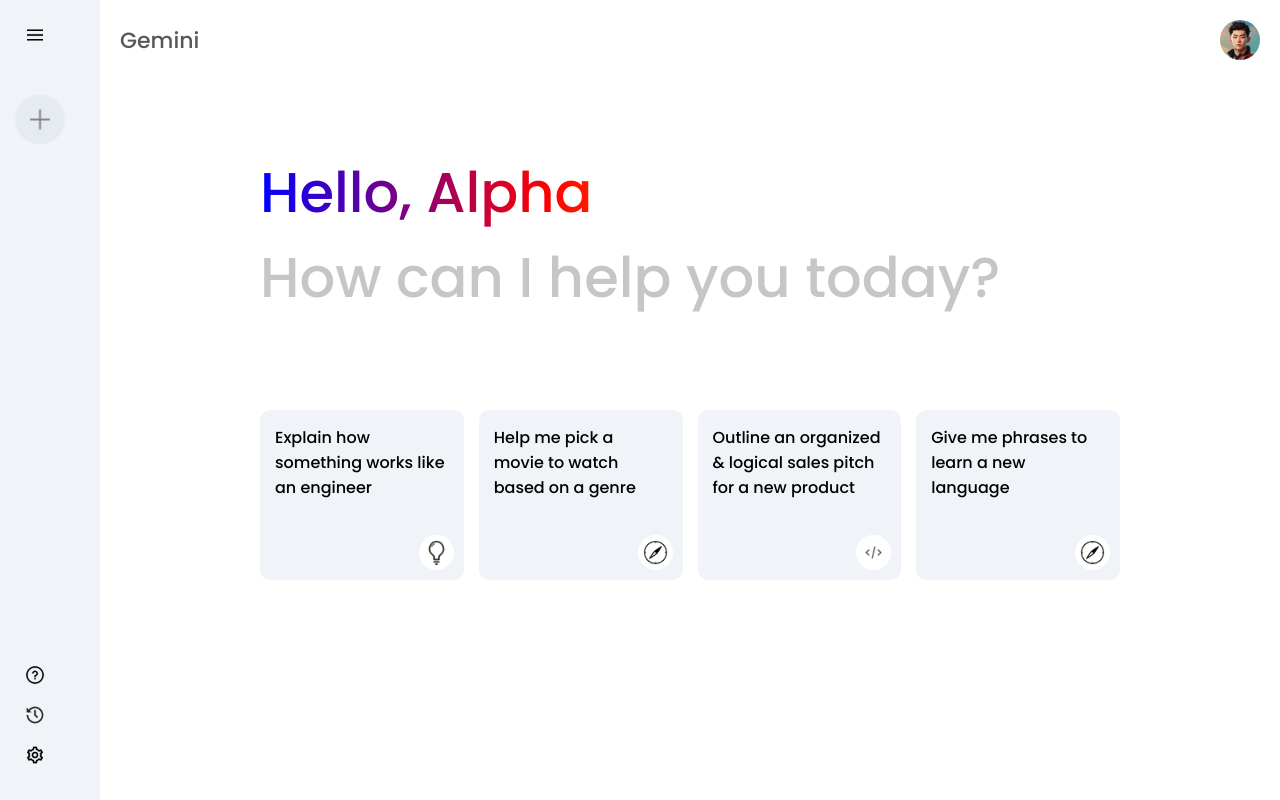
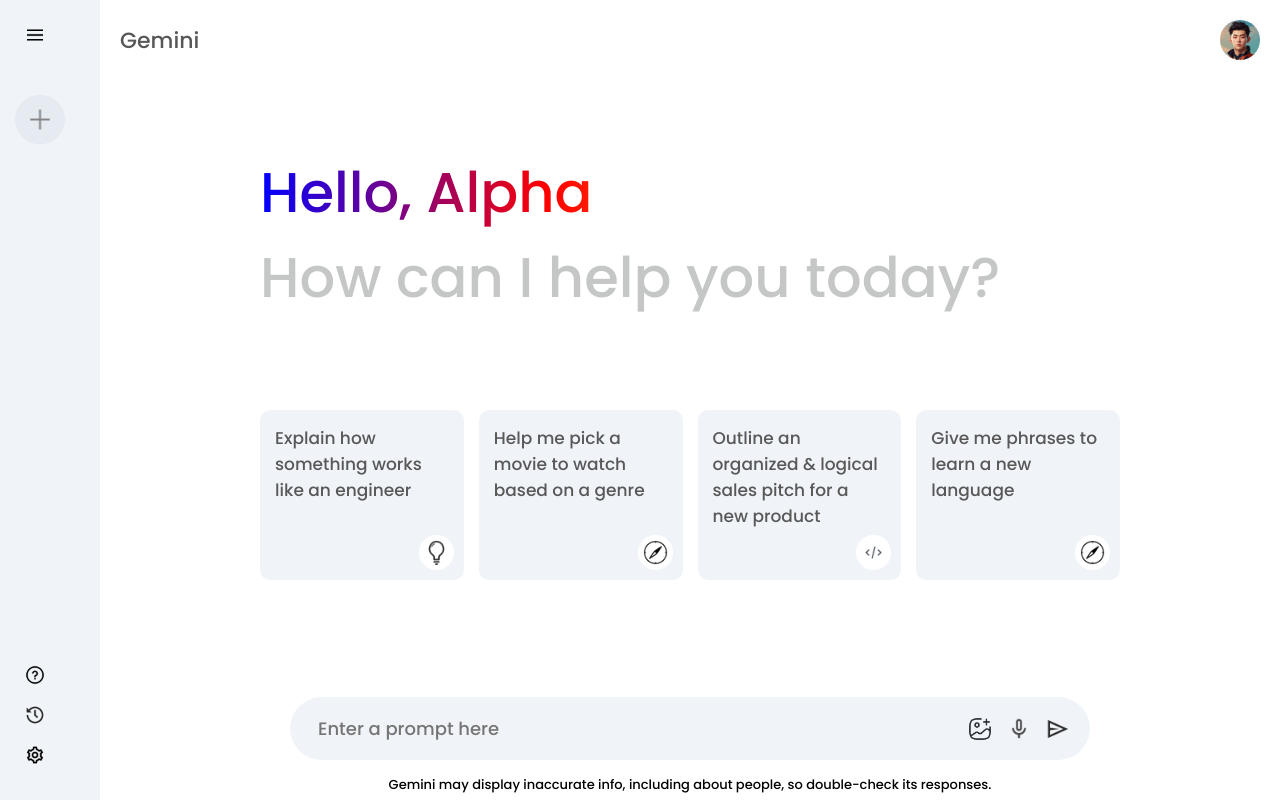
Before and after one commit to mukund-gpt/Gemini, a React (Vite) app: page / in a window 1280 px wide. Built offline with nearby package versions, Linux system fonts and the light colour scheme.

Commit message:
ui complete

```diff
--- a/src/components/Main/Main.css
+++ b/src/components/Main/Main.css
@@ -59,3 +59,53 @@
     bottom: 10px;
     right: 10px;
 }
+.main .card p{
+    color: #585858;
+    font-size: 17px;
+}
+.main .card:hover{
+    background-color: #dfe4ea;
+}
+
+.main-bottom{
+    position: absolute;
+    bottom: 0;
+    width: 100%;
+    max-width: 900px;
+    padding: 0px 50px;
+    margin: auto;
+}
+.search-box{
+    display: flex;
+    align-items: center;
+    justify-content: space-between;
+    gap: 20px;
+    padding: 10px 20px;
+    background-color: #f0f4f9;
+    border-radius: 50px;
+    margin-bottom: 15px;
+}
+.search-box div{
+    display: flex;
+    align-items: center;
+    gap: 15px;
+}
+.search-box img{
+    width: 24px;
+    cursor: pointer;
+}
+.search-box input{
+    flex: 1;
+    background: transparent;
+    border: none;
+    outline: none;
+    padding: 8px;
+    font-size: 18px;
+}
+.bottom-info{
+    font-size: 13px;
+    max-width: 15px auto;
+    text-align: center;
+    font-weight: 300;
+    margin-bottom: 5px;
+}
--- a/src/components/Main/Main.jsx
+++ b/src/components/Main/Main.jsx
@@ -35,8 +35,19 @@
               <p>Give me phrases to learn a new language</p>
               <img src={assets.compass_icon} alt="" />
             </div>
+          </div>
 
+          <div className="main-bottom">
+            <div className="search-box">
+              <input type="text" placeholder='Enter a prompt here' />
+              <div>
+                <img src={assets.gallery_icon} />
+                <img src={assets.mic_icon} />
+                <img src={assets.send_icon} />
+              </div>
 
+            </div>
+            <p className='bottom-info'>Gemini may display inaccurate info, including about people, so double-check its responses.</p>
           </div>
         </div>
     </div>
```
